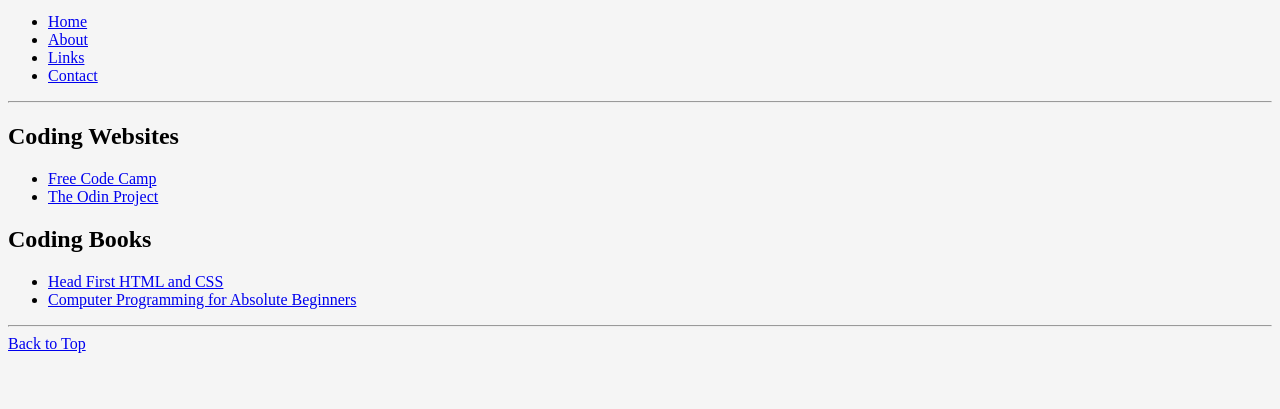
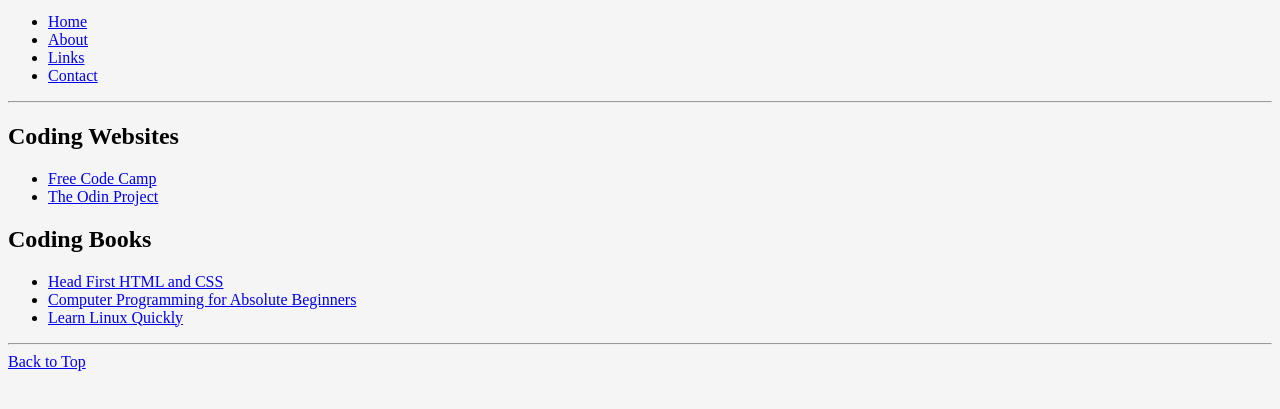
Before and after one commit to Eviljohn78/RN2Code, a plain HTML site: page html/links.html in a window 1280 px wide. Shown: the part 101-510 px from the top of the page. Drawn offline with Linux system fonts and the light colour scheme.

Commit message:
Added css and js directories and updated links page

```diff
--- a/html/links.html
+++ b/html/links.html
@@ -48,6 +48,7 @@
           Head First HTML and CSS</a></li>
           <li><a href="https://www.amazon.com/dp/1839216867?psc=1&ref=ppx_yo2_dt_b_product_details" title="Computer Programming for Absolute Beginners" target="_blank">
           Computer Programming for Absolute Beginners</a></li>
+          <li><a href="https://www.amazon.com/dp/1712192795?psc=1&ref=ppx_yo2_dt_b_product_details" title="Learn Linux Quickly" target="_blank">Learn Linux Quickly</a></li>
         </ul>
       </section>
     </main>
```
Also changed, not shown: css/style.css (added), js/script.js (added).
